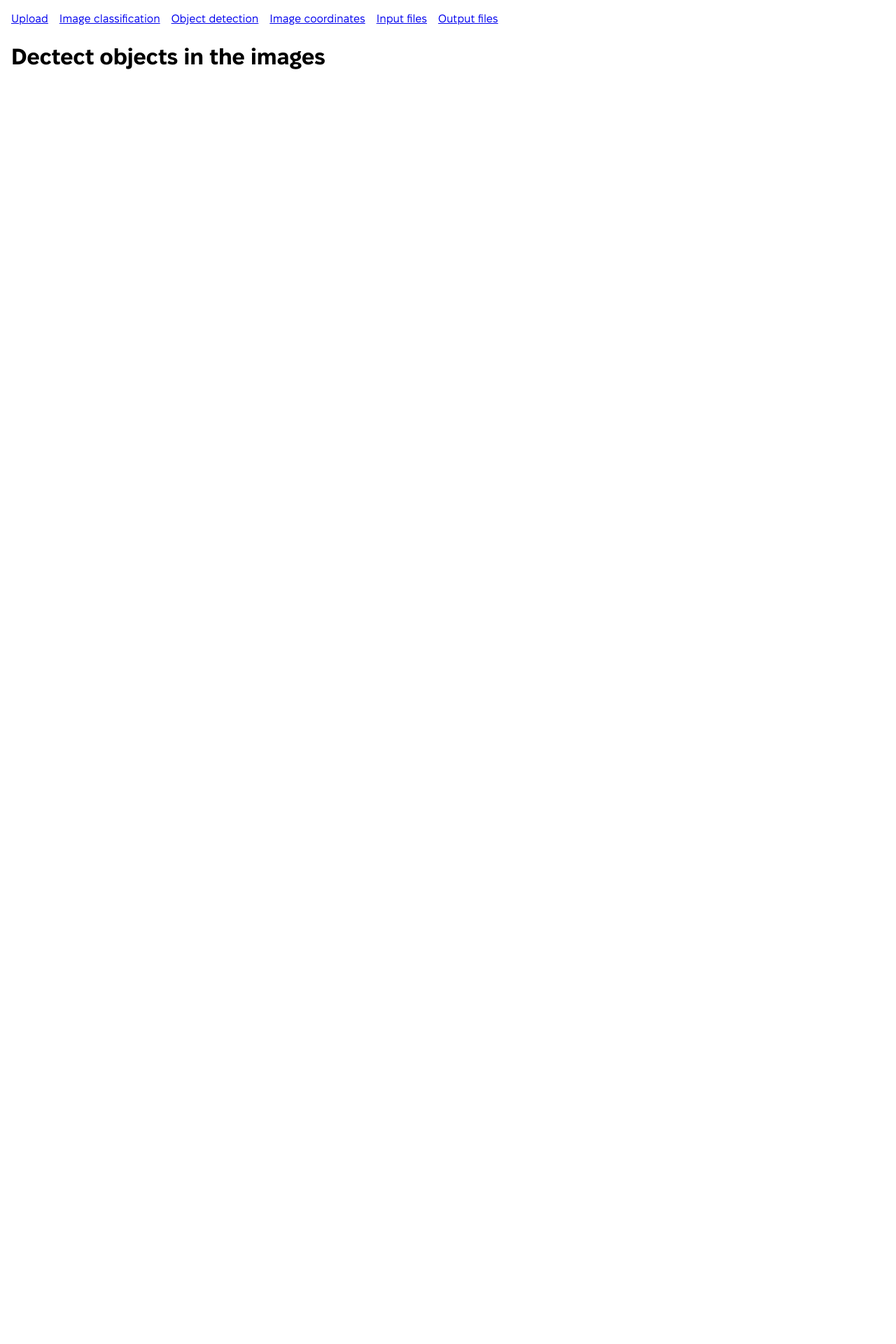
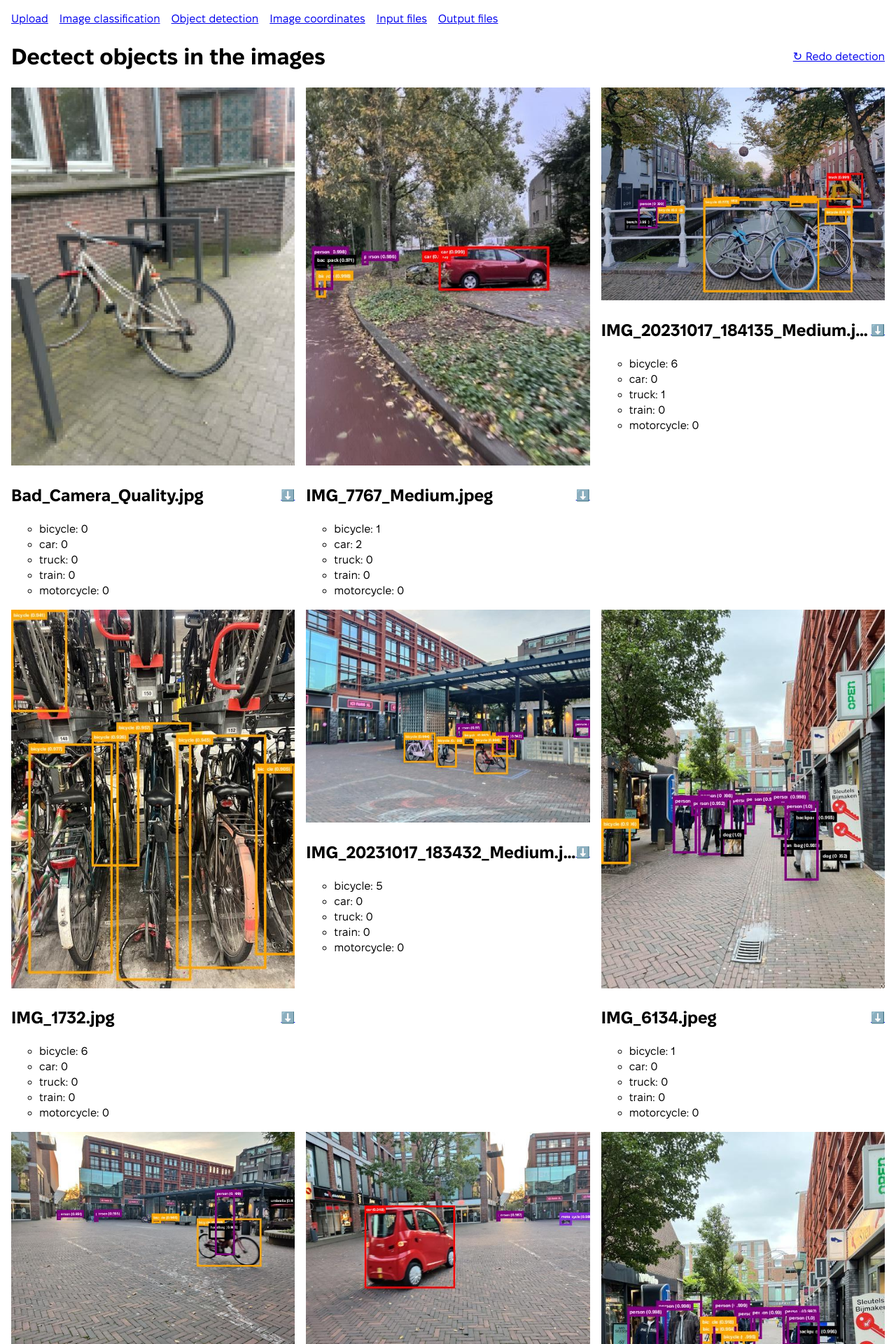
Before and after one commit to cbasje/aml4d-group-2, a Flask app: page /object-det in a window 1280 px wide. Shown: the top 1920 px of the page at 70% size. Before the commit the page ends 99 px from the top, so only its background shows below. Run offline with Flask 3, Linux system fonts and the light colour scheme; parts of the project's set-up code (start-up, migrations or seed data) failed here and were passed over.

Commit message:
Add object-detection redo flag function

```diff
--- a/main.py
+++ b/main.py
@@ -44,7 +44,9 @@ def image_class():
 @app.route('/object-det')
 def object_det():
   try:
-    data = object_detection.main()
+    # Check if calculation should be redone
+    redo = request.args.get("redo", type=bool)
+    data = object_detection.main(redo)
     return render_template('object-det.html', data=data)
   except Exception as e:
     flash('Something went wrong!', "error")
--- a/object_detection.py
+++ b/object_detection.py
@@ -1,7 +1,9 @@
 import os
+import pandas as pd
 from PIL import Image, ImageOps, ImageDraw, ImageFont
 from api import API_OBJECT_DETECTION_URL, request
-from file import INPUT_PATH, OUTPUT_PATH, read_file, get_unused_files
+from file import INPUT_PATH, OUTPUT_PATH, read_file, read_folder, get_unused_files
+import ast
 
 # Define the settings for bounding boxes
 fontHeight = 8
@@ -76,25 +78,33 @@ def draw_rectangles(file, data):
   return stats
 
 
-def main():
-  output = []
-  # files = read_folder(INPUT_PATH)
-  files = get_unused_files()
+def main(redo=False):
+  if redo:
+    output = []
+    files = read_folder(INPUT_PATH)
+    # files = get_unused_files()
 
-  # Get the data from the Hugging Face API for each file and draw the bounding boxes
-  for file in files:
-    fileData = read_file(file)
-    jsonData = request(API_OBJECT_DETECTION_URL, fileData)
-    stats = draw_rectangles(file, jsonData)
-    output.append({"file": file, "data": jsonData, "stats": stats})
+    # Get the data from the Hugging Face API for each file and draw the bounding boxes
+    for file in files:
+      fileData = read_file(file)
+      jsonData = request(API_OBJECT_DETECTION_URL, fileData)
+      stats = draw_rectangles(file, jsonData)
+      output.append({"file": file, "data": jsonData, "stats": stats})
 
-  # Generate (and save) a CSV file from the Dataframe
-  # df = pd.DataFrame(output)
-  # df.to_csv(os.path.join(OUTPUT_PATH, 'obj_detect.csv'))
+    # Generate (and save) a CSV file from the Dataframe
+    # df = pd.DataFrame(output)
+    # df.to_csv(os.path.join(OUTPUT_PATH, 'obj_detect.csv'))
+  else:
+    df = pd.read_csv(os.path.join(OUTPUT_PATH, 'obj_detect.csv'))
+    output = [{
+        "file": row.get('file'),
+        "data": ast.literal_eval(row.get('data')),
+        "stats": ast.literal_eval(row.get('stats'))
+    } for row in df.to_dict('records')]
 
   # Output the data to use in the HTML page
   return output
 
 
 if __name__ == "__main__":
-  main()
+  main(True)
--- a/pyproject.toml
+++ b/pyproject.toml
@@ -12,6 +12,10 @@ pillow-heif = "^0.13.1"
 flask = "^3.0.0"
 werkzeug = "^3.0.0"
 utils = "^1.0.1"
+pillow = "^10.1.0"
+tensorflow-object-detection-api = "^0.1.1"
+xintool = "^0.0.7"
+api = "^0.0.7"
 
 [tool.pyright]
 # https://github.com/microsoft/pyright/blob/main/docs/configuration.md
--- a/static/style.css
+++ b/static/style.css
@@ -89,6 +89,13 @@ nav > ul {
     gap: 1rem;
 }
 
+header {
+  display: flex;
+  flex-direction: row;
+  align-items: center;
+  justify-content: space-between;
+}
+
 button,
 input,
 input[type="file"]::file-selector-button {
@@ -136,6 +143,17 @@ ul.image-grid > li {
 ul.image-grid img {
     width: 100%;
 }
+ul.image-grid .image-header {
+    display: flex;
+    align-items: center;
+    justify-content: space-between;
+}
+ul.image-grid .image-header h2 {
+    min-width: 1px;
+    overflow: hidden;
+    text-overflow: ellipsis;
+    white-space: nowrap;
+}
 
 table {
     border-collapse: collapse;
--- a/templates/object-det.html
+++ b/templates/object-det.html
@@ -1,11 +1,17 @@
 {% extends "layout.html" %}
 {% block body %}
-  <h1>Dectect objects in the images</h1>
+  <header>
+    <h1>Dectect objects in the images</h1>
+    <a href="?redo=true">↻ Redo detection</a>
+  </header>
   <ul class="image-grid">
     {% for d in data %}
       <li>
-        <img src="/files/output/{{ d.file }}"/>
-        <h2>{{ d.file }}</h2>
+        <img src="/files/output/{{ d.file }}" loading="lazy" />
+        <div class="image-header">
+          <h2>{{ d.file }}</h2>
+          <a href="/files/output/{{ d.file }}" title="Download file" download>⬇️</a>
+        </div>
         <ul>
           {% for k, v in d.stats.items() %}
             <li>
```
Also changed, not shown: 1 other file.
